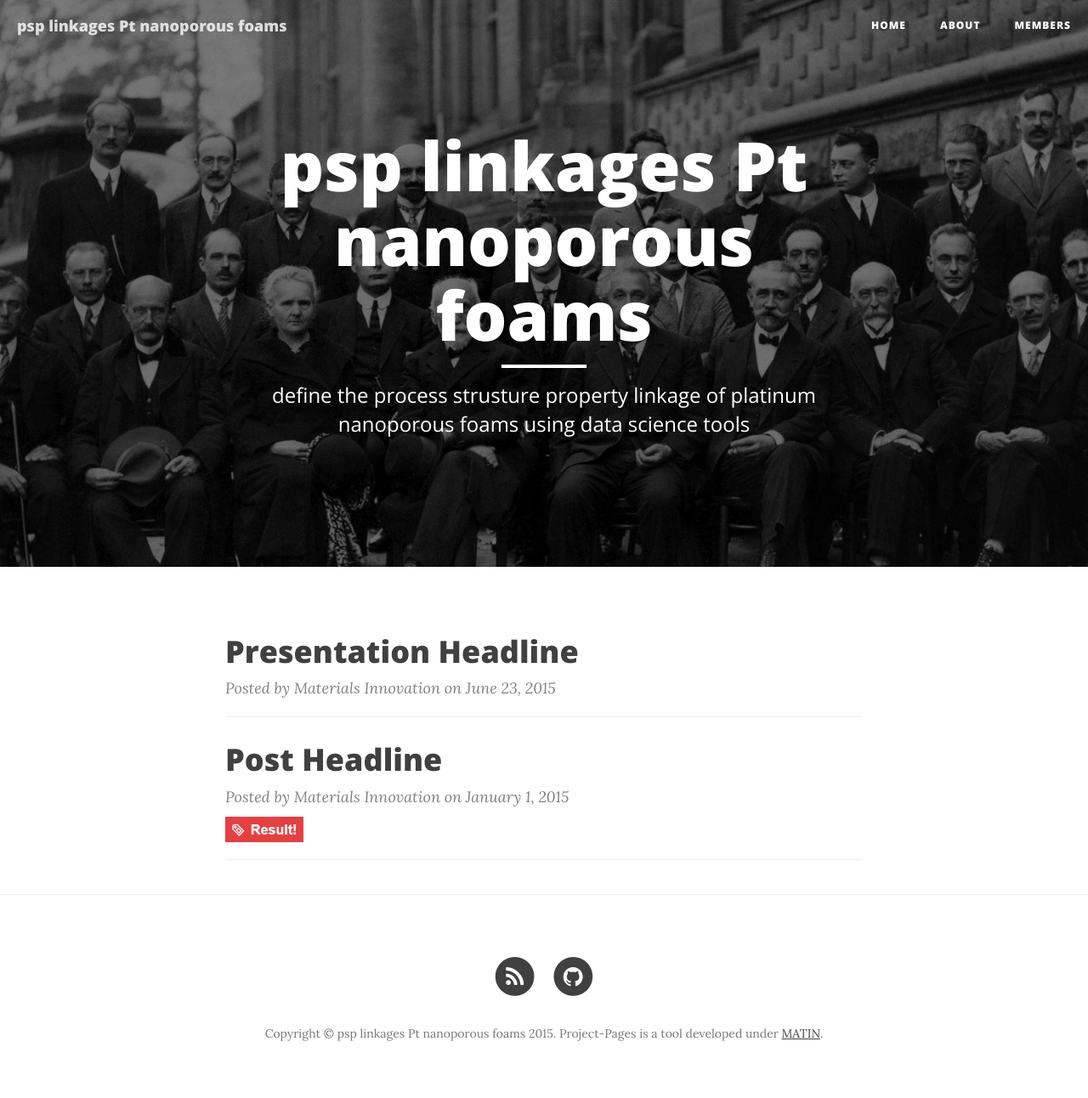
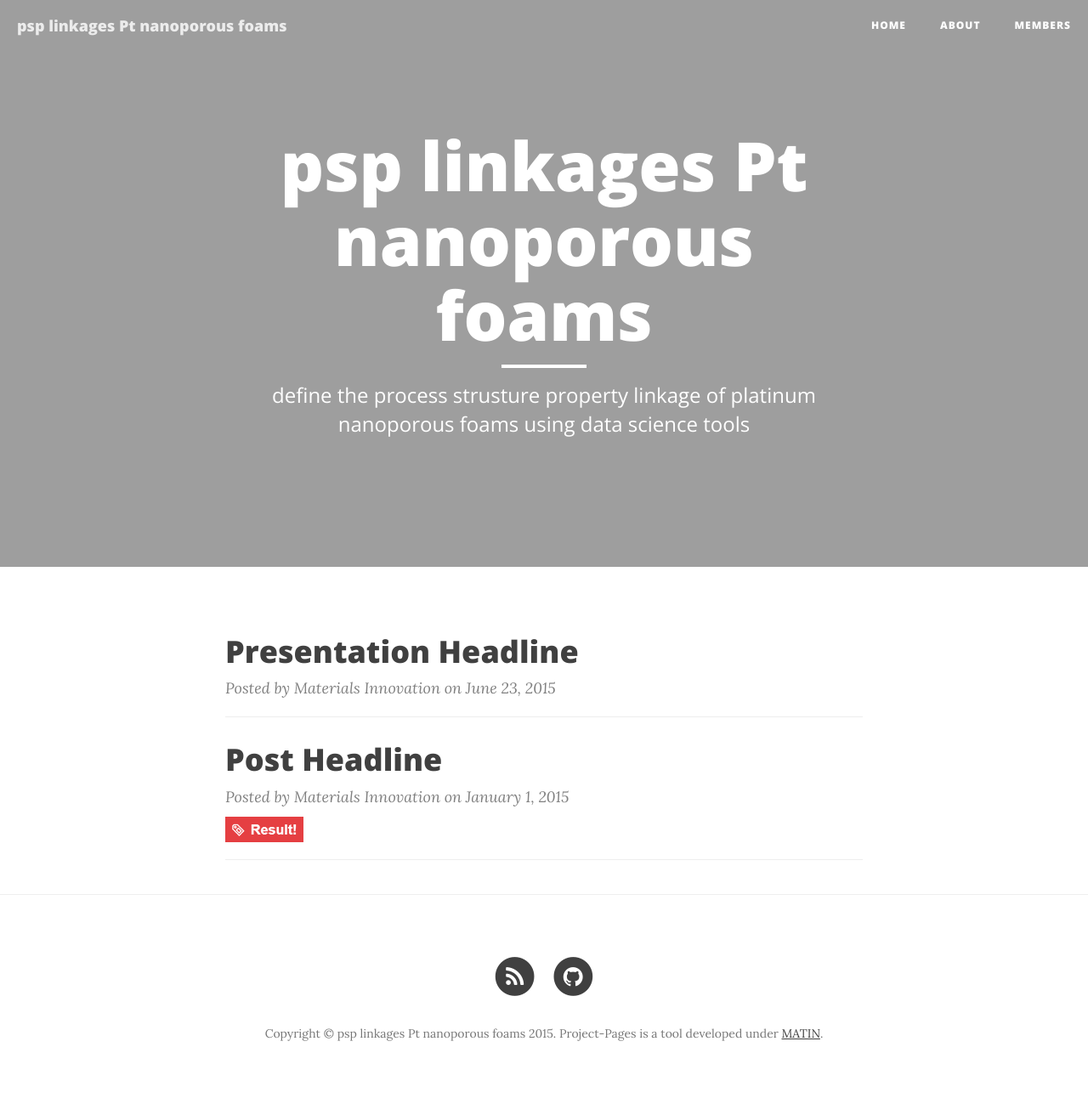
Before and after one commit to jcastillo7/MIC-Pt-NP-foams, a Jekyll site: the page built from index.html, in a window 1280 px wide. Shown: the whole page at 85% size. Built offline with Jekyll 4.4.1, drawn with Linux system fonts in a browser that asks for light colours; nearby versions of some CDN libraries; the list of posts is cut into pages by our own code.

Commit message:
Update _config.yml

```diff
--- a/_config.yml
+++ b/_config.yml
@@ -1,7 +1,7 @@
 # Site settings
 
 title: psp linkages Pt nanoporous foams
-header-img: img/home-bg.jpg
+header-img: C:\Users\Audrey\Desktop\psp-linkages-Pt-foams\imgage1
 email: mdekou3@gatech.edu
 description: "define the process strusture property linkage of platinum nanoporous foams using data science tools"
 baseurl: "/psp-linkages-Pt-foams"
```
